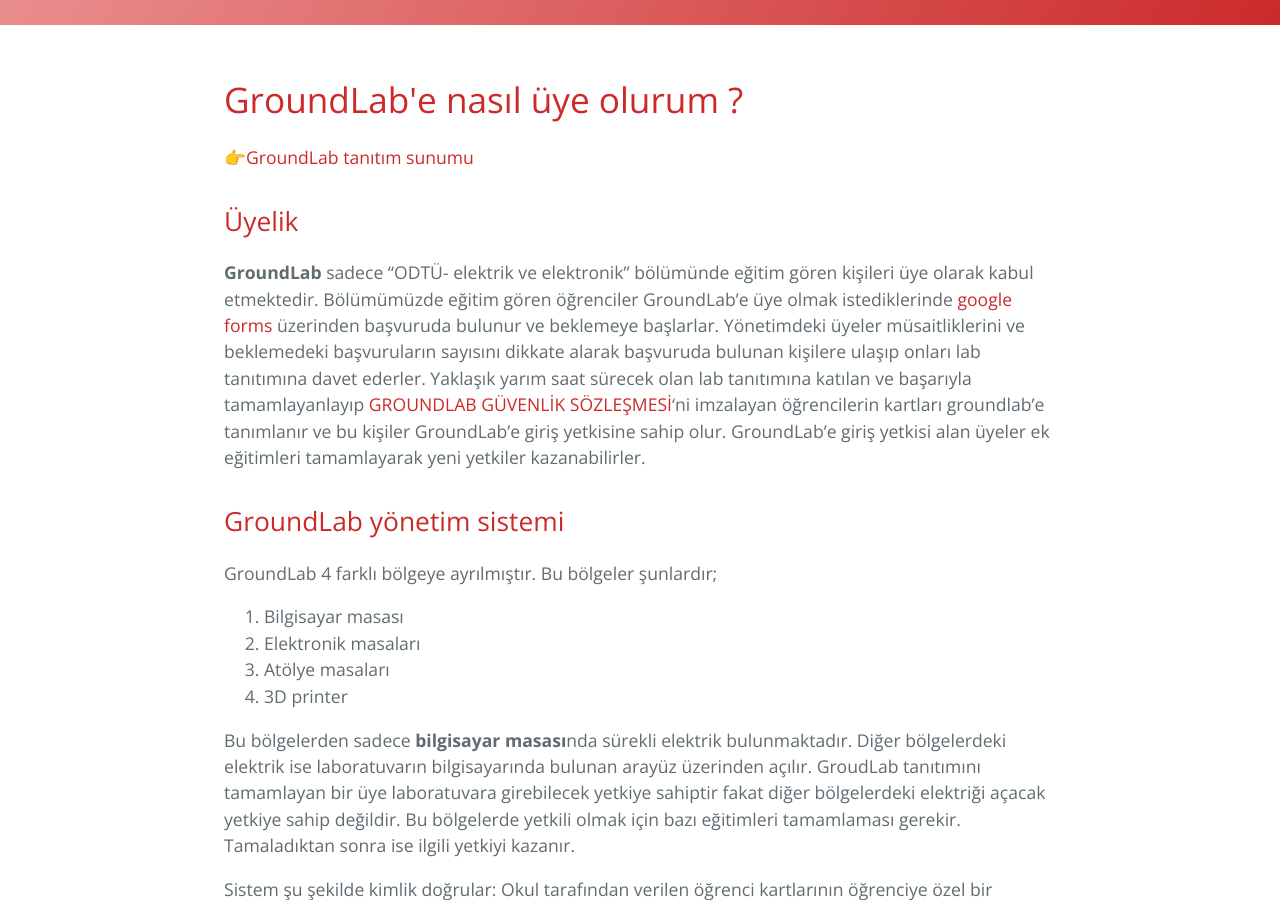
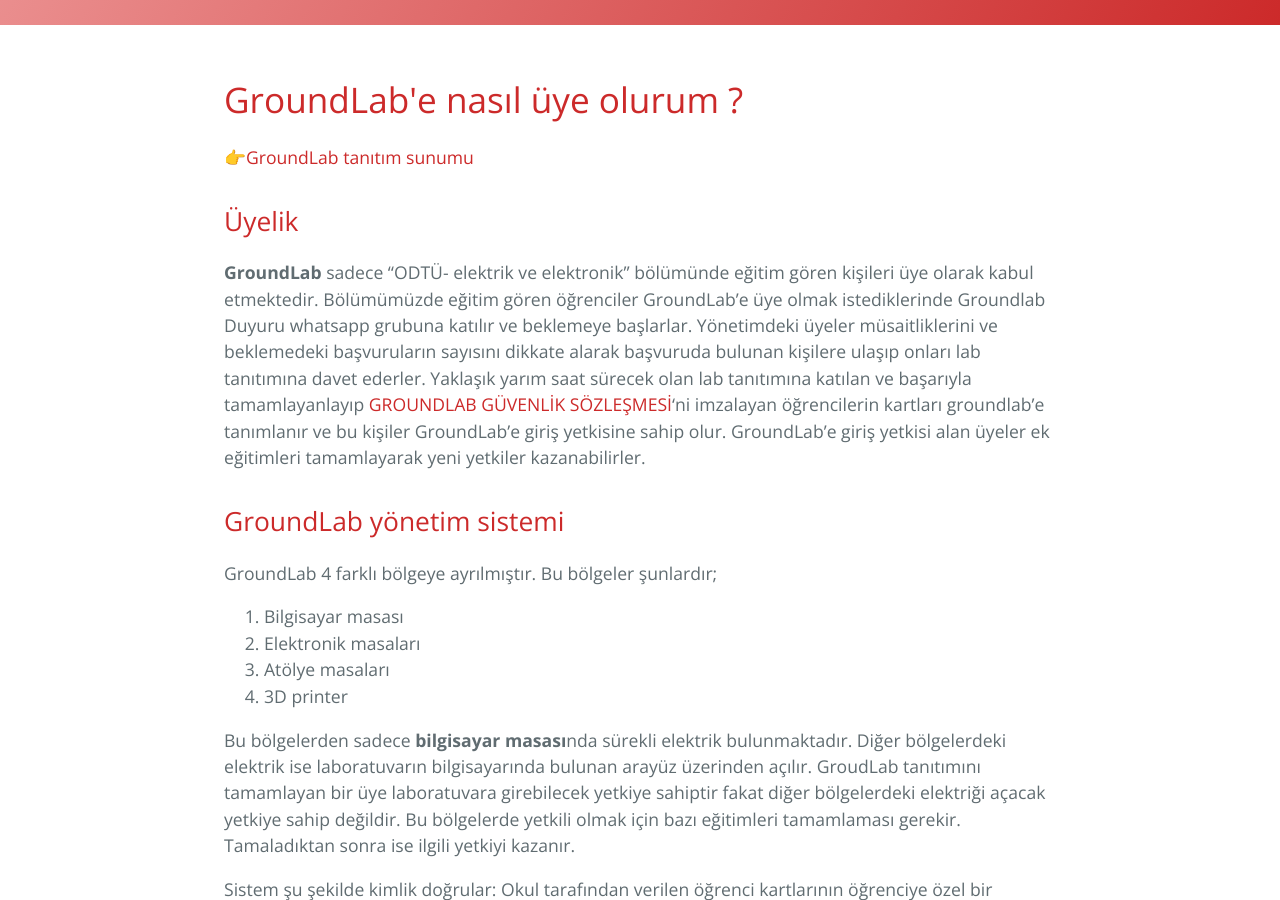
Before and after one commit to groundlabmetu/groundlabmetu.github.io, a Jekyll site: the page built from üyelik.md, in a window 1280 px wide and 900 px high, scrolled down 382 px. Built offline with Jekyll 4.4.1, drawn with Linux system fonts in a browser that asks for light colours; our own code applies the rules of GitHub Pages for plain Markdown files.

Commit message:
Update üyelik.md

```diff
--- a/üyelik.md
+++ b/üyelik.md
@@ -11,7 +11,7 @@
 
 <h2> Üyelik</h2>
 
-**GroundLab** sadece "ODTÜ- elektrik ve elektronik" bölümünde eğitim gören kişileri üye olarak kabul etmektedir. Bölümümüzde eğitim gören öğrenciler GroundLab'e üye olmak istediklerinde[ google forms](https://forms.gle/FNan97u9rruZy3rQ6) üzerinden başvuruda bulunur ve beklemeye başlarlar. Yönetimdeki üyeler müsaitliklerini ve beklemedeki başvuruların sayısını dikkate alarak başvuruda bulunan kişilere ulaşıp onları lab tanıtımına davet ederler. Yaklaşık yarım saat sürecek olan lab tanıtımına katılan ve başarıyla tamamlayanlayıp [GROUNDLAB GÜVENLİK SÖZLEŞMESİ](https://docs.google.com/document/d/1UKTl5FFHKwNnq9uGve5rbhPGHiEqvrpJyYHRkwj5hcw/edit?usp=sharing)'ni imzalayan öğrencilerin kartları groundlab'e tanımlanır ve bu kişiler GroundLab'e giriş yetkisine sahip olur. GroundLab'e giriş yetkisi alan üyeler ek eğitimleri tamamlayarak yeni yetkiler kazanabilirler.
+**GroundLab** sadece "ODTÜ- elektrik ve elektronik" bölümünde eğitim gören kişileri üye olarak kabul etmektedir. Bölümümüzde eğitim gören öğrenciler GroundLab'e üye olmak istediklerinde Groundlab Duyuru whatsapp grubuna katılır ve beklemeye başlarlar. Yönetimdeki üyeler müsaitliklerini ve beklemedeki başvuruların sayısını dikkate alarak başvuruda bulunan kişilere ulaşıp onları lab tanıtımına davet ederler. Yaklaşık yarım saat sürecek olan lab tanıtımına katılan ve başarıyla tamamlayanlayıp [GROUNDLAB GÜVENLİK SÖZLEŞMESİ](https://docs.google.com/document/d/1UKTl5FFHKwNnq9uGve5rbhPGHiEqvrpJyYHRkwj5hcw/edit?usp=sharing)'ni imzalayan öğrencilerin kartları groundlab'e tanımlanır ve bu kişiler GroundLab'e giriş yetkisine sahip olur. GroundLab'e giriş yetkisi alan üyeler ek eğitimleri tamamlayarak yeni yetkiler kazanabilirler.
 
 <h2> GroundLab yönetim sistemi</h2>
 
```
